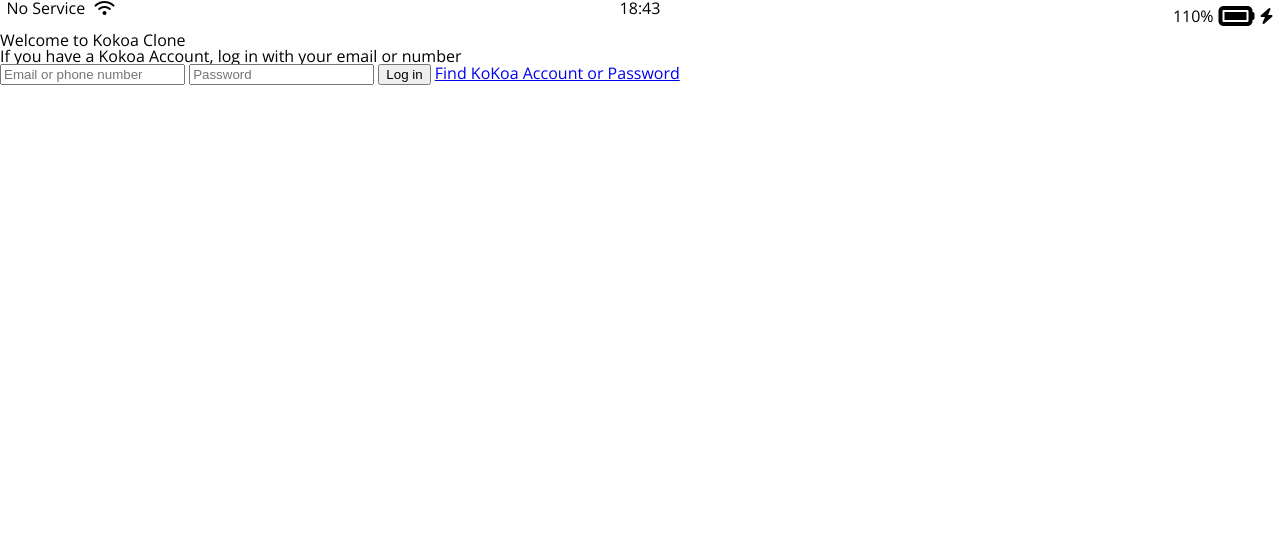
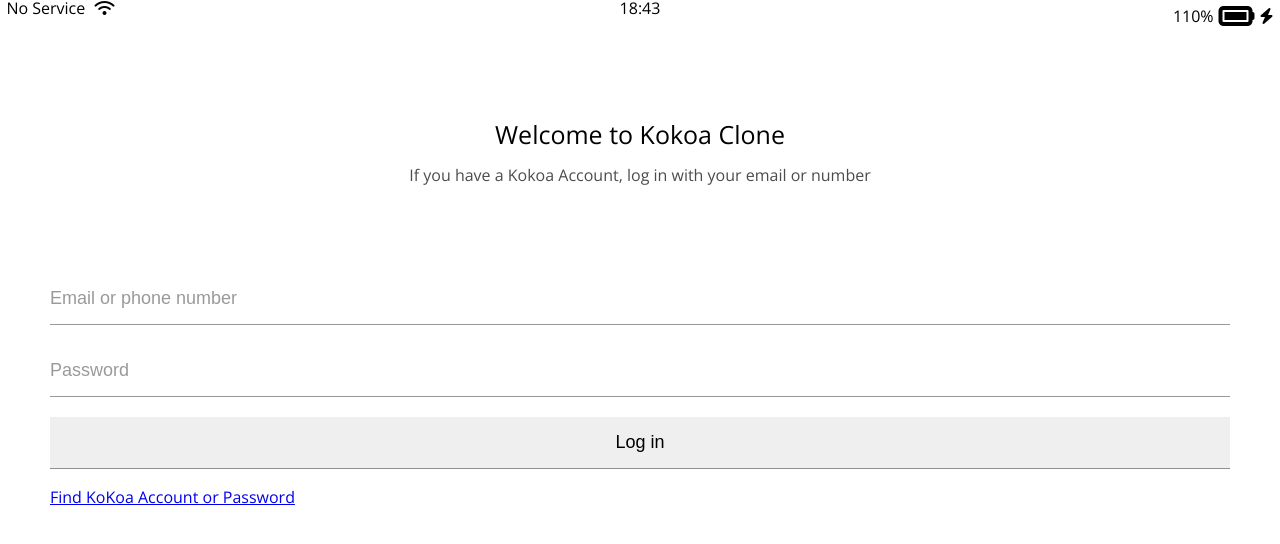
Before and after one commit to chaerrad/kokoa-clone-2021, a plain HTML site: page index.html in a window 1280 px wide. Drawn offline with nearby package versions, Linux system fonts and the light colour scheme; a web font is replaced by a local one.

Commit message:
Update kokoa-clone-2021

```diff
--- a/css/reset.css
+++ b/css/reset.css
@@ -122,3 +122,7 @@ table {
   border-collapse: collapse;
   border-spacing: 0;
 }
+
+input:focus {
+  outline: none;
+}
--- /dev/null
+++ b/css/status-bar.css
@@ -0,0 +1,23 @@
+.status-bar {
+  display: flex;
+  justify-content: center;
+  padding: 5px, 3px;
+}
+.status-bar__column {
+  width: 33%;
+}
+.status-bar__column:nth-child(2) {
+  display: flex;
+  justify-content: center;
+}
+.status-bar__column:nth-child(3) {
+  display: flex;
+  justify-content: flex-end;
+  align-items: center;
+}
+.status-bar__column:first-child span {
+  margin-right: 5px;
+}
+.status-bar__column .fa-battery-full {
+  margin: 0px 5px;
+}
--- a/css/styles.css
+++ b/css/styles.css
@@ -1,28 +1,47 @@
 @import url("https://fonts.googleapis.com/css2?family=MuseoModerno:wght@300;400;500&family=Open+Sans:wght@400;600&family=Yellowtail&display=swap");
 @import "reset.css";
+@import "status-bar.css";
+@import "variables.css";
 body {
   font-family: "Open Sans", sans-serif;
 }
 
-.status-bar {
+.welcome-header {
+  margin: 90px 0px;
+  text-align: center;
   display: flex;
-  justify-content: center;
-}
-.status-bar__column {
-  width: 33%;
-}
-.status-bar__column:nth-child(2) {
-  display: flex;
-  justify-content: center;
-}
-.status-bar__column:nth-child(3) {
-  display: flex;
-  justify-content: flex-end;
+  flex-direction: column;
   align-items: center;
 }
-.status-bar__column:first-child span {
-  margin-right: 5px;
+.welcome-header__title {
+  margin-bottom: 20px;
+  font-size: 25px;
 }
-.status-bar__column .fa-battery-full {
-  margin: 0px 5px;
+.welcome-header__text {
+  width: 60%;
+  text-align: center;
+  opacity: 0.7;
 }
+
+#login-form {
+  display: flex;
+  flex-direction: column;
+  margin: 0px 50px;
+}
+
+#login-form input {
+  padding: 15px 0px;
+  border: none;
+  font-size: 18px;
+  border-bottom: 1px solid rgba(0, 0, 0, 0.4);
+  margin-bottom: 20px;
+  transition: border-color 0.3s ease-in-out;
+}
+
+#login-form input::placeholder {
+  color: rgba(0, 0, 0, 0.4);
+}
+
+#login-form input:focus {
+  border-color: var(--yellow);
+}
--- /dev/null
+++ b/css/variables.css
@@ -0,0 +1,3 @@
+:root {
+  --yellow: #fae100;
+}
```
